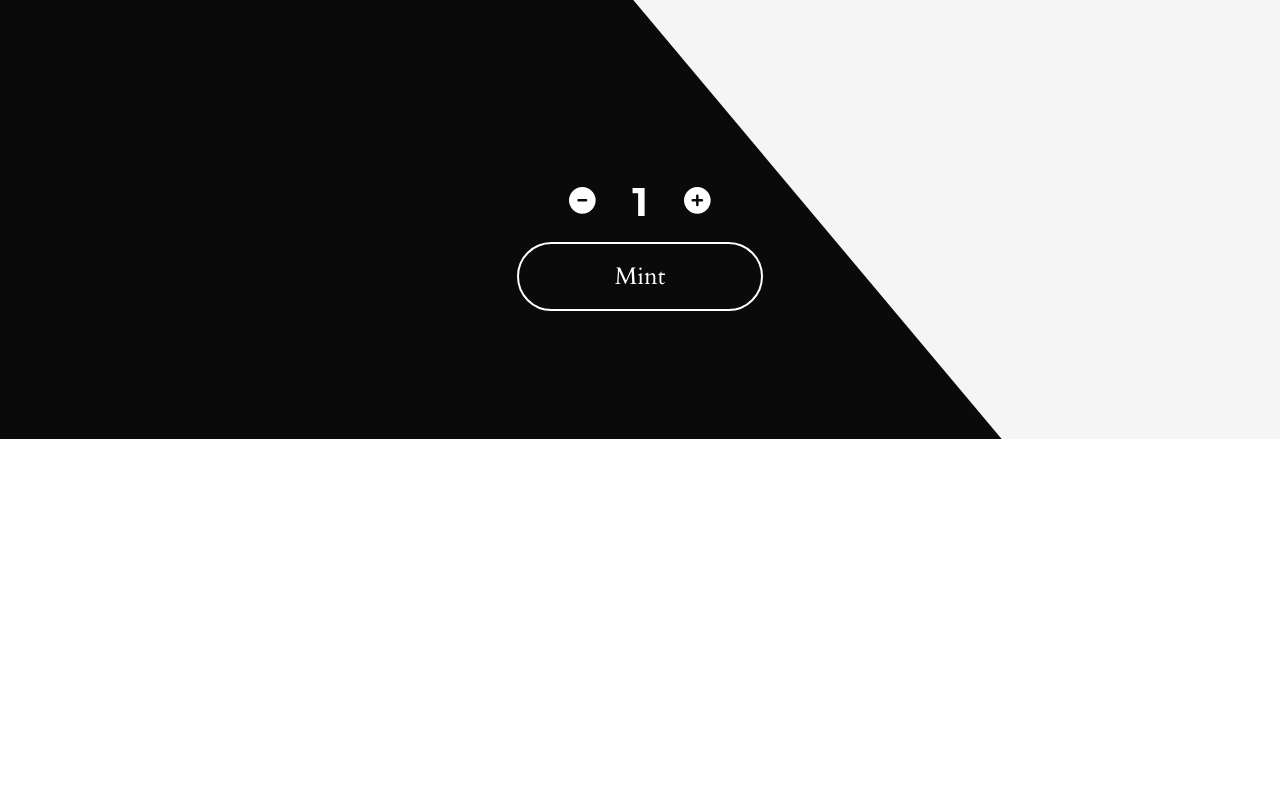
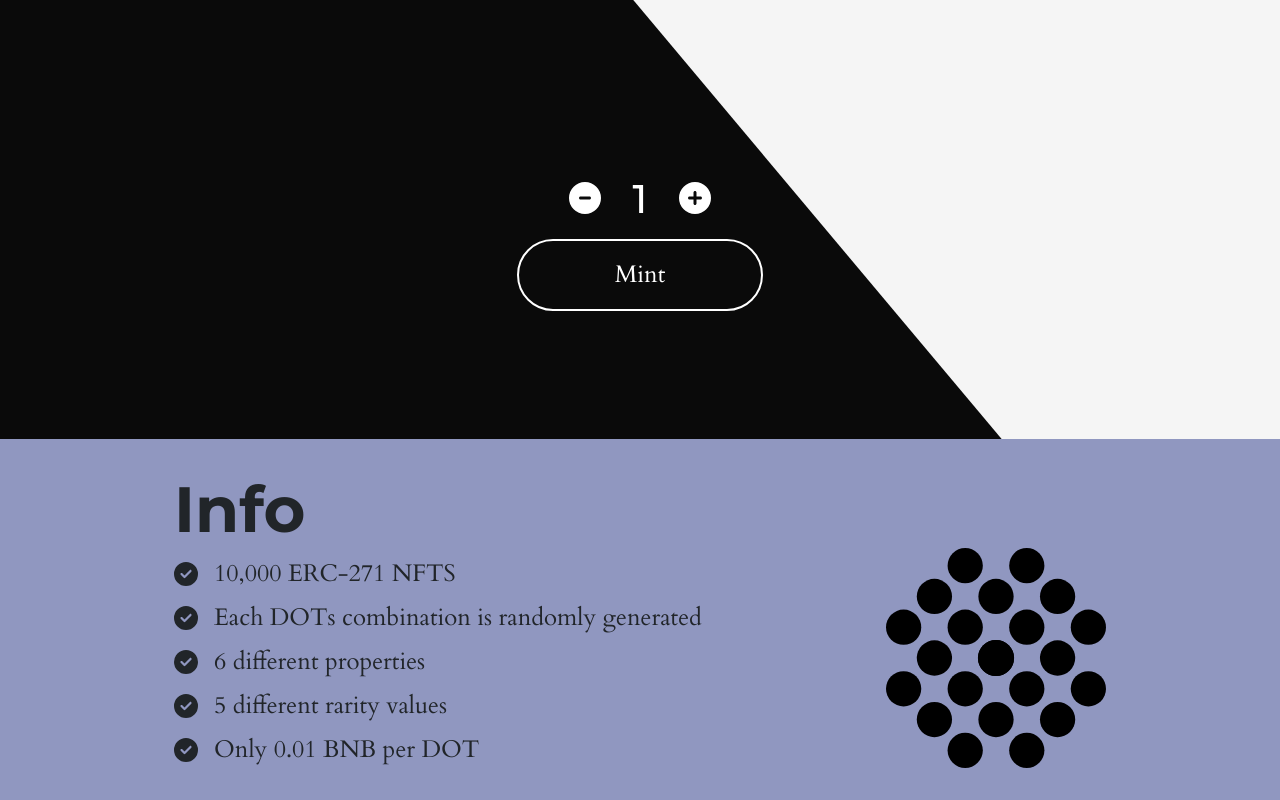
Before and after one commit to jsainz237/nft-dots, a Next.js app: page / in a window 1280 px wide. Shown: the part 361-1161 px from the top of the page. Before the commit the page ends 800 px from the top, so only its background shows below. Built offline with nearby package versions, Linux system fonts and the light colour scheme.

Commit message:
feat: Add Info Section

```diff
--- a/package.json
+++ b/package.json
@@ -14,9 +14,11 @@
     "@fortawesome/react-fontawesome": "^0.1.17",
     "@metamask/onboarding": "^1.0.1",
     "@reduxjs/toolkit": "^1.7.2",
+    "bootstrap": "^5.1.3",
     "ethers": "^5.5.4",
     "next": "12.0.10",
     "react": "17.0.2",
+    "react-bootstrap": "^2.1.2",
     "react-dom": "17.0.2",
     "react-redux": "^7.2.6",
     "sass": "^1.49.7",
--- /dev/null
+++ b/src/components/InfoSection.tsx
@@ -0,0 +1,73 @@
+import { FC, useEffect, useRef } from 'react';
+import { FontAwesomeIcon } from '@fortawesome/react-fontawesome';
+import { faCircleCheck } from '@fortawesome/free-solid-svg-icons';
+
+import { Section } from './Section';
+import styled, { useTheme } from 'styled-components';
+
+// @ts-ignore
+import DOT from '../../public/assets/rotated-missing-corners.svg';
+
+namespace Styled {
+    export const InfoWrapper = styled.div`
+        display: flex;
+        justify-content: space-around;
+        align-items: flex-end;
+    `;
+
+    export const ListItemWrapper = styled.div`
+        display: flex;
+        align-items: center;
+        font-size: 1.5rem;
+        margin-top: 0.5rem;
+
+        *:first-child {
+            margin-right: 1rem;
+        }
+    `;
+}
+
+export const InfoSection: FC = () => {
+    const theme: any = useTheme();
+    const dotRef = useRef<any>();
+
+    useEffect(() => {
+        window.addEventListener('scroll', () => {
+            if(dotRef.current) {
+                dotRef.current.style.transform =
+                    `rotate(${window.scrollY / 15}deg)`;
+            }
+        })
+    })
+
+    const ListItem = ({ item }: { item: string }) => (
+        <Styled.ListItemWrapper>
+            <FontAwesomeIcon icon={faCircleCheck} />
+            <div>{item}</div>
+        </Styled.ListItemWrapper>
+    );
+
+    const list = [
+        '10,000 ERC-271 NFTS',
+        'Each DOTs combination is randomly generated',
+        '6 different properties',
+        '5 different rarity values',
+        'Only 0.01 BNB per DOT',
+    ]
+
+    return (
+        <Section style={{ background: theme.s1 }} withContainer>
+            <Styled.InfoWrapper>
+                <div>
+                    <h1 className='section-title'>Info</h1>
+                    <div>
+                        {list.map((str, i) => <ListItem key={i} item={str} />)}
+                    </div>
+                </div>
+                <div ref={dotRef}>
+                    <DOT color={'black'} height={220} width={220} />
+                </div>
+            </Styled.InfoWrapper>
+        </Section>
+    )
+}
--- a/src/components/Section.tsx
+++ b/src/components/Section.tsx
@@ -1,7 +1,27 @@
+import { FC } from 'react';
+import Container from 'react-bootstrap/Container';
 import styled from 'styled-components';
 
-export const Section = styled.div`
-    width: 100%;
-    background-color: #0a0a0a;
-    padding: 2rem 3rem;
-`;
+namespace Styled {
+    export const Section = styled.div`
+        width: 100%;
+        background-color: #0a0a0a;
+        padding: 2rem 3rem;
+    `;
+}
+
+interface Props extends React.HTMLAttributes<HTMLDivElement> {
+    withContainer?: boolean;
+}
+
+export const Section: FC<Props> = ({ withContainer, children, ...props }) => {
+    const childrenWithContainer = (
+        <Container>{children}</Container>
+    )
+
+    return (
+        <Styled.Section {...props}>
+            { withContainer ? childrenWithContainer : children }
+        </Styled.Section>
+    )
+}
--- a/src/pages/index.tsx
+++ b/src/pages/index.tsx
@@ -1,10 +1,12 @@
 import type { NextPage } from 'next'
 import { HomeSection } from '../components/HomeSection'
+import { InfoSection } from '../components/InfoSection'
 
 const Home: NextPage = () => {
   return (
     <>
       <HomeSection />
+      <InfoSection />
     </>
   )
 }
--- a/src/styles/globals.scss
+++ b/src/styles/globals.scss
@@ -1,3 +1,4 @@
+@import "~bootstrap/scss/bootstrap";
 @import './variables';
 
 html,
@@ -12,6 +13,12 @@ h1, h2, h3, h4, h5, h6 {
   font-family: $Montserrat;
 }
 
+.section-title {
+  font-size: 4rem;
+  margin: 0;
+  font-weight: bold;
+}
+
 p, a, button, div {
   font-family: $Cardo;
 }
```
Also changed, not shown: public/assets/rotated-missing-corners.svg (added), 1 other file (tests, documents, lock files or other folders).
